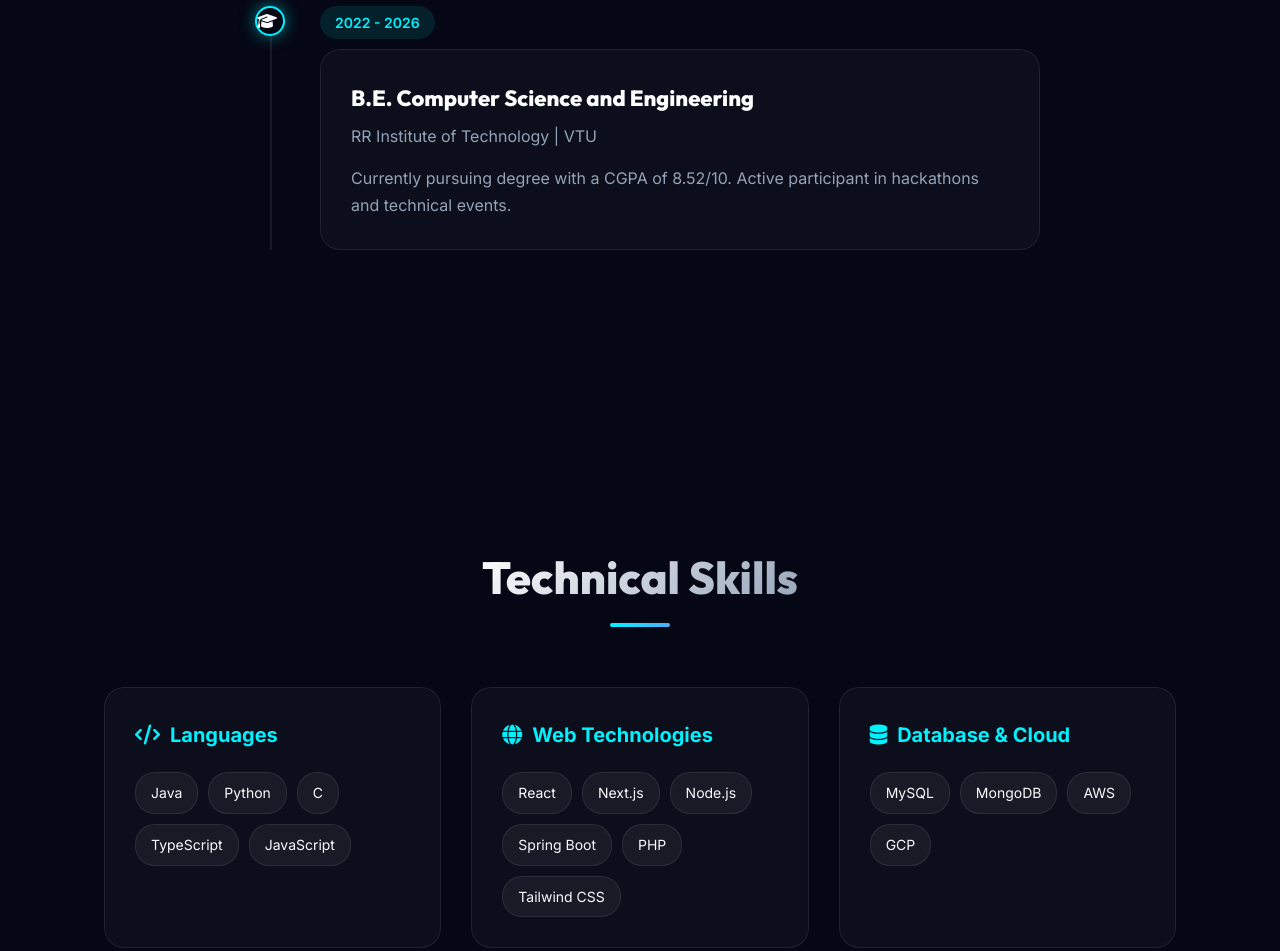
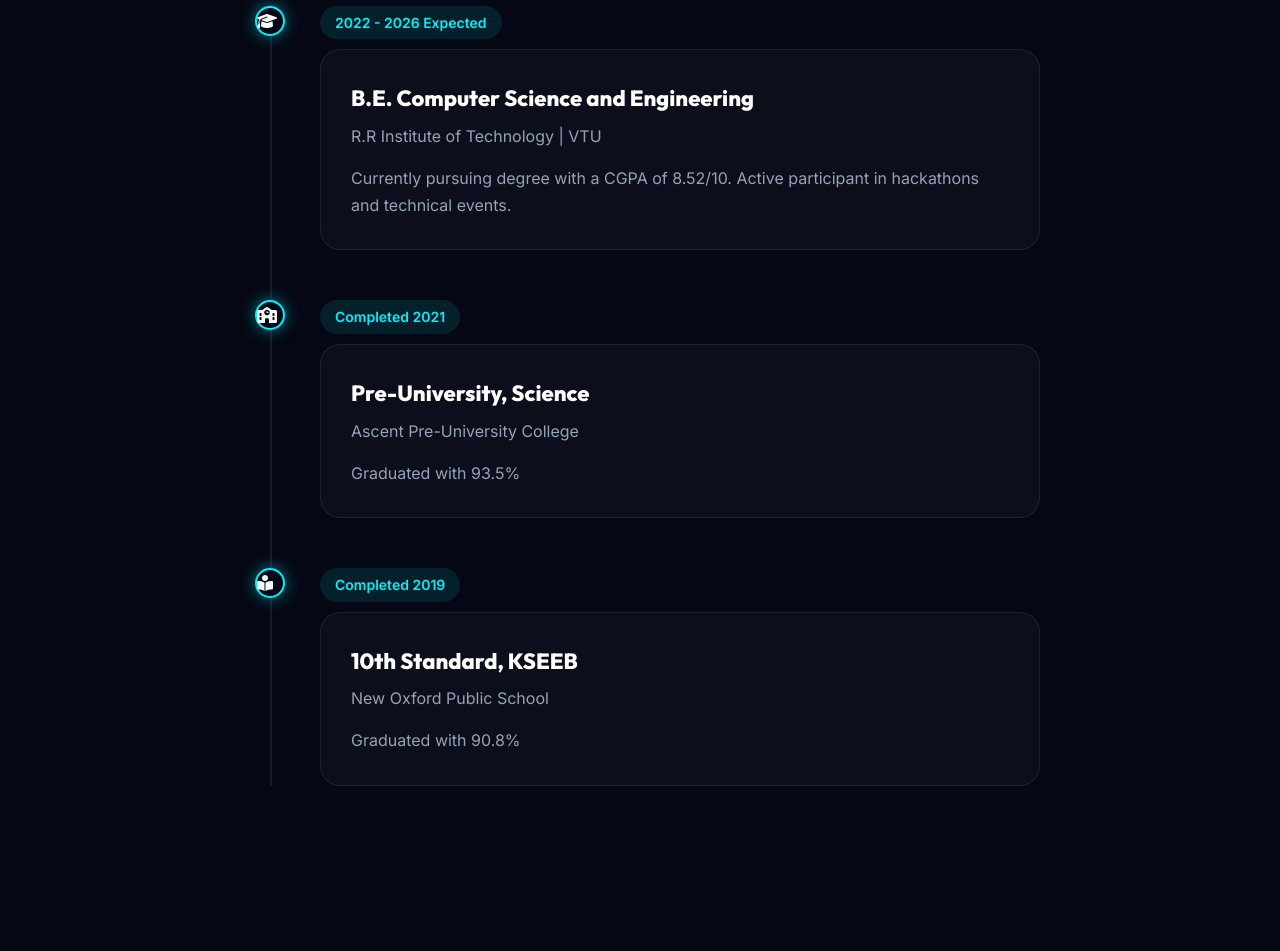
Before and after one commit to sridhar-y-g/Sridhar-Y-Gowdar---Portfolio, a plain HTML site: page index.html in a window 1280 px wide. Shown: the part 3280-4231 px from the top of the page. Drawn offline with Linux system fonts and the light colour scheme.

Commit message:
feat: added full education history and missing certifications from SDE.pdf

```diff
--- a/index.html
+++ b/index.html
@@ -171,14 +171,36 @@
             </div>
 
             <div class="timeline reveal">
-                <!-- Education -->
+                <!-- Education 1 -->
                 <div class="timeline-item">
                     <div class="timeline-icon"><i class="fas fa-graduation-cap"></i></div>
-                    <span class="timeline-date">2022 - 2026</span>
+                    <span class="timeline-date">2022 - 2026 Expected</span>
                     <div class="timeline-content glass-card">
                         <h3>B.E. Computer Science and Engineering</h3>
-                        <h4>RR Institute of Technology | VTU</h4>
+                        <h4>R.R Institute of Technology | VTU</h4>
                         <p>Currently pursuing degree with a CGPA of 8.52/10. Active participant in hackathons and technical events.</p>
+                    </div>
+                </div>
+
+                <!-- Education 2 -->
+                <div class="timeline-item">
+                    <div class="timeline-icon"><i class="fas fa-school"></i></div>
+                    <span class="timeline-date">Completed 2021</span>
+                    <div class="timeline-content glass-card">
+                        <h3>Pre-University, Science</h3>
+                        <h4>Ascent Pre-University College</h4>
+                        <p>Graduated with 93.5%</p>
+                    </div>
+                </div>
+
+                <!-- Education 3 -->
+                <div class="timeline-item">
+                    <div class="timeline-icon"><i class="fas fa-book-reader"></i></div>
+                    <span class="timeline-date">Completed 2019</span>
+                    <div class="timeline-content glass-card">
+                        <h3>10th Standard, KSEEB</h3>
+                        <h4>New Oxford Public School</h4>
+                        <p>Graduated with 90.8%</p>
                     </div>
                 </div>
             </div>
@@ -364,6 +386,22 @@
                         <p>NPTEL</p>
                     </div>
                 </div>
+
+                <div class="cert-card glass-card">
+                    <div class="cert-icon"><i class="fas fa-laptop-code"></i></div>
+                    <div class="cert-info">
+                        <h3>Web Technology</h3>
+                        <p>Swayam</p>
+                    </div>
+                </div>
+
+                <div class="cert-card glass-card">
+                    <div class="cert-icon"><i class="fas fa-chart-pie"></i></div>
+                    <div class="cert-info">
+                        <h3>Data Analytics</h3>
+                        <p>Simplilearn</p>
+                    </div>
+                </div>
             </div>
         </div>
     </section>
```
